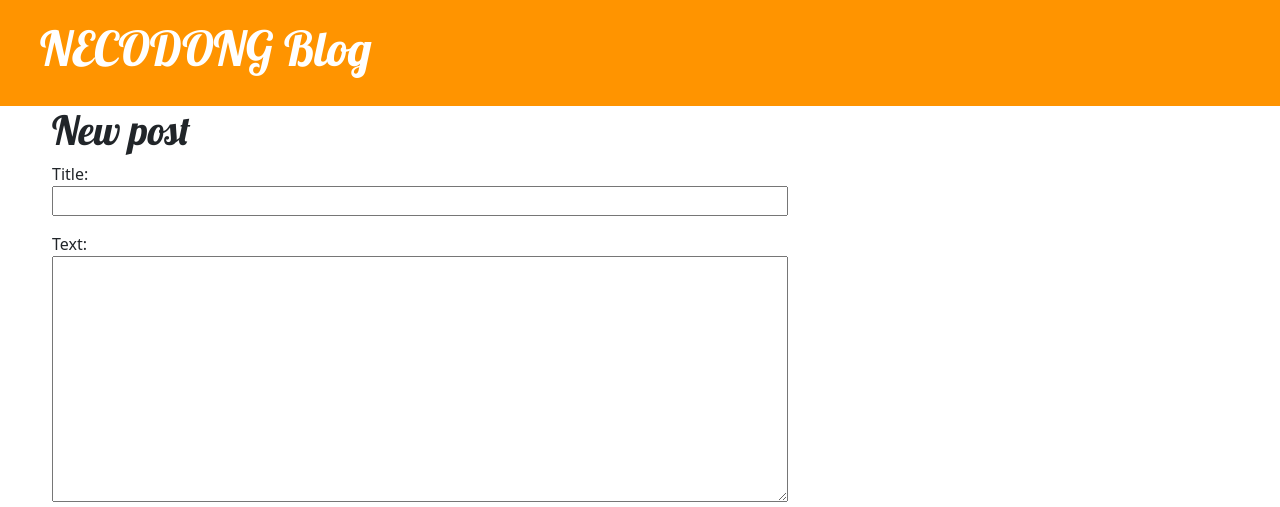
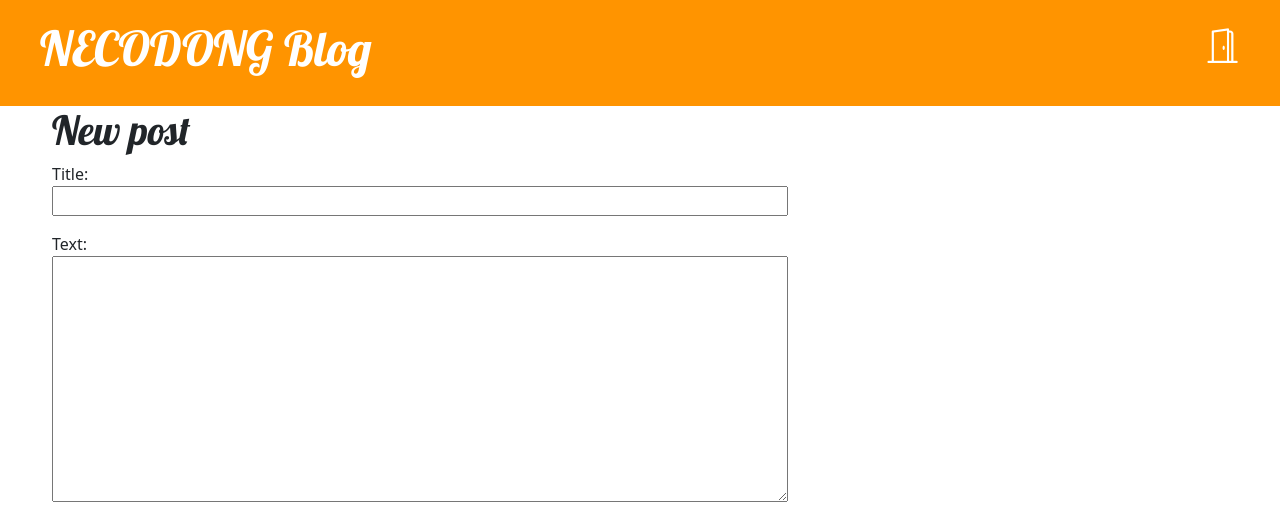
Before and after one commit to necodong/ndc-challenge-blog, a Django app: page /post/new/ in a window 1280 px wide. Shown: the top 507 px of the page. Run offline with Django 4.2, Linux system fonts and the light colour scheme.

Commit message:
로그인 링크 추가

```diff
--- a/blog/templates/blog/base.html
+++ b/blog/templates/blog/base.html
@@ -13,8 +13,10 @@
   <body>
     <div class="page-header">
         {% if user.is_authenticated %}
-        <a href="{% url 'post_new' %}" class="top-menu"><i class="bi bi-plus-square"></i></a>
-        <a href="{% url 'generate_post' %}" class="top-menu"><i class="bi bi-robot"></i></a>
+            <a href="{% url 'post_new' %}" class="top-menu"><i class="bi bi-plus-square"></i></a>
+            <a href="{% url 'generate_post' %}" class="top-menu"><i class="bi bi-robot"></i></a>
+        {% else %}
+            <a href="/admin" class="top-menu"><i class="bi bi-door-open"></i></a>
         {% endif %}
         <h1><a href="/">NECODONG Blog</a></h1>
     </div>
```
